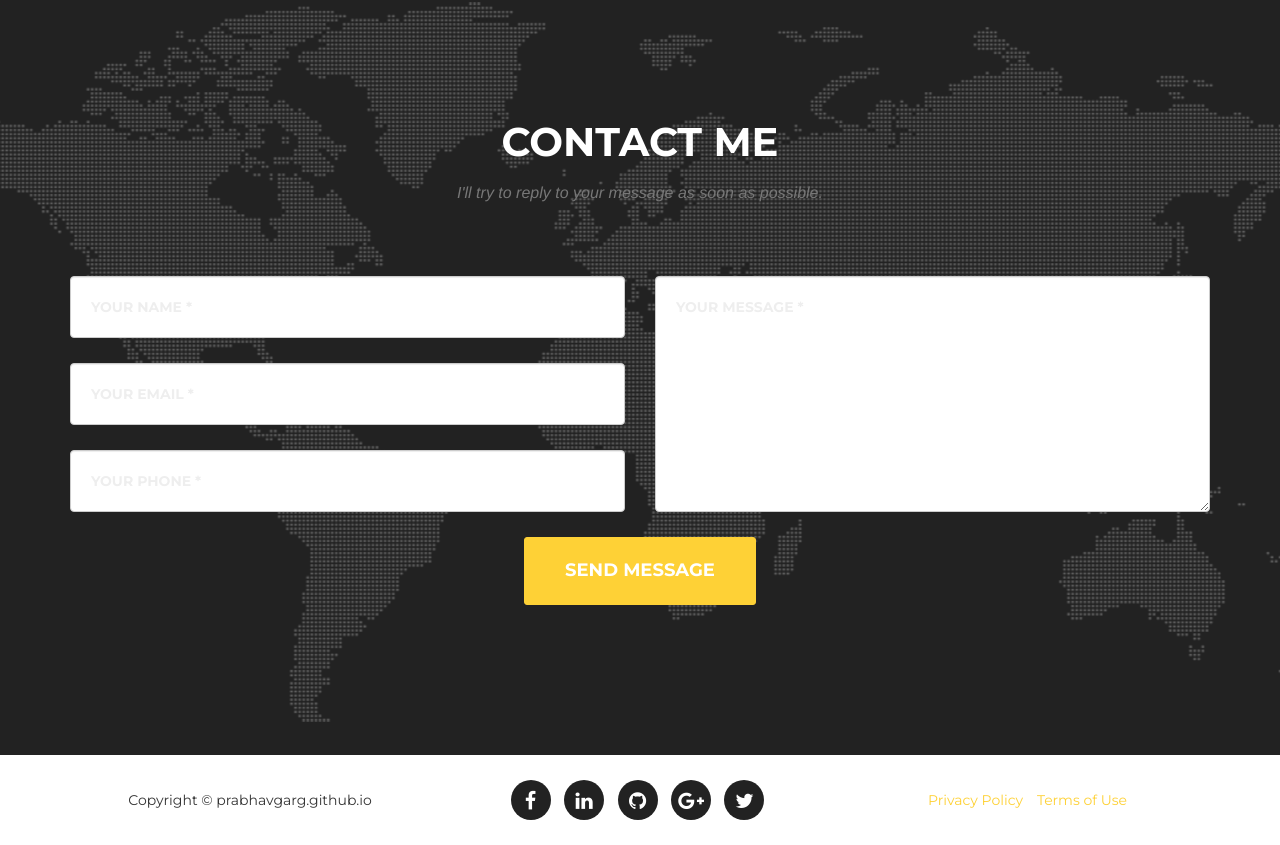
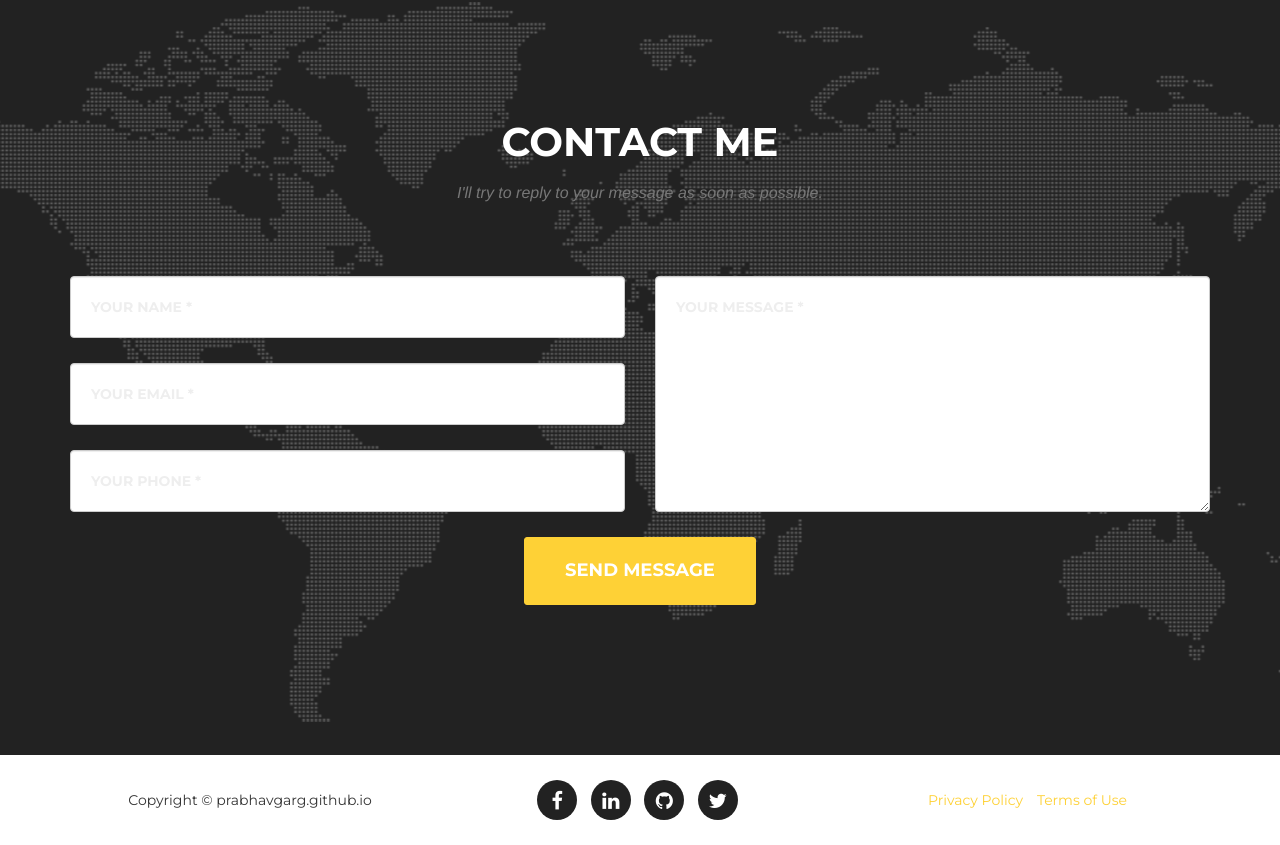
Before and after one commit to prabhavgarg/prabhavgarg.github.io, a website: page index.html in a window 1280 px wide. Shown: the part 6327-7172 px from the top of the page. Drawn offline with nearby package versions, Linux system fonts and the light colour scheme; a web font is replaced by a local one.

Commit message:
Update index.html

```diff
--- a/index.html
+++ b/index.html
@@ -493,9 +493,7 @@
                         </li>
                         <li><a href="https://github.com/9643702773"><i class="fa fa-github"></i></a>
                         </li>
-                        <li><a href="https://plus.google.com/u/0/107278798975163536208"><i class="fa fa-google-plus"></i></a>
-                        </li>
-                        <li><a href="https://twitter.com/boss_garg"><i class="fa fa-twitter"></i></a>
+                        <li><a href="https://twitter.com/PRABHAVGARG1"><i class="fa fa-twitter"></i></a>
                         </li>
                     </ul>
                 </div>
```
